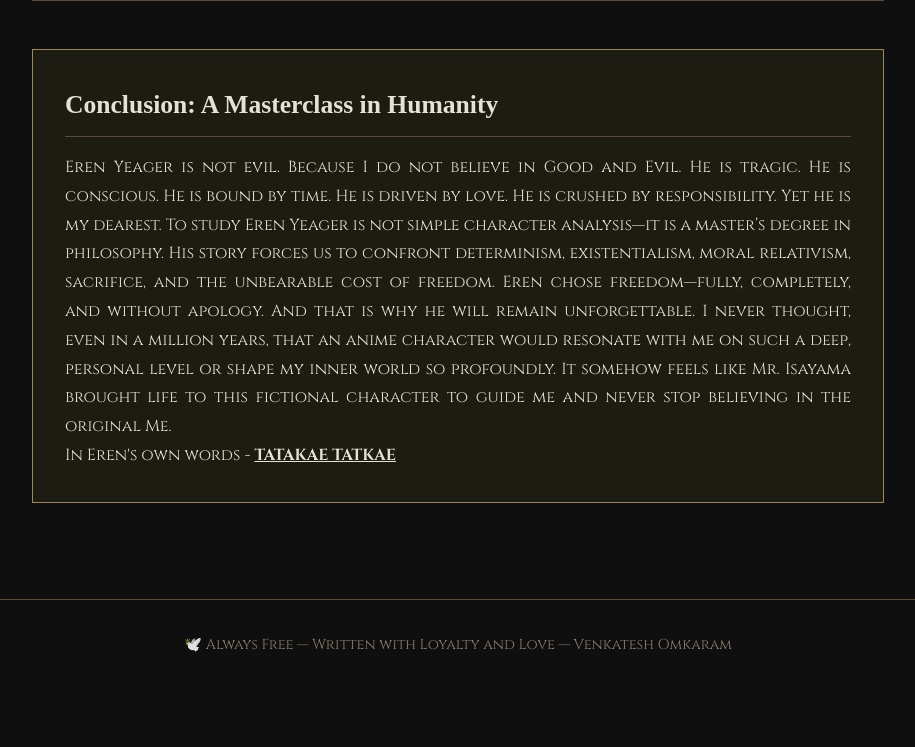
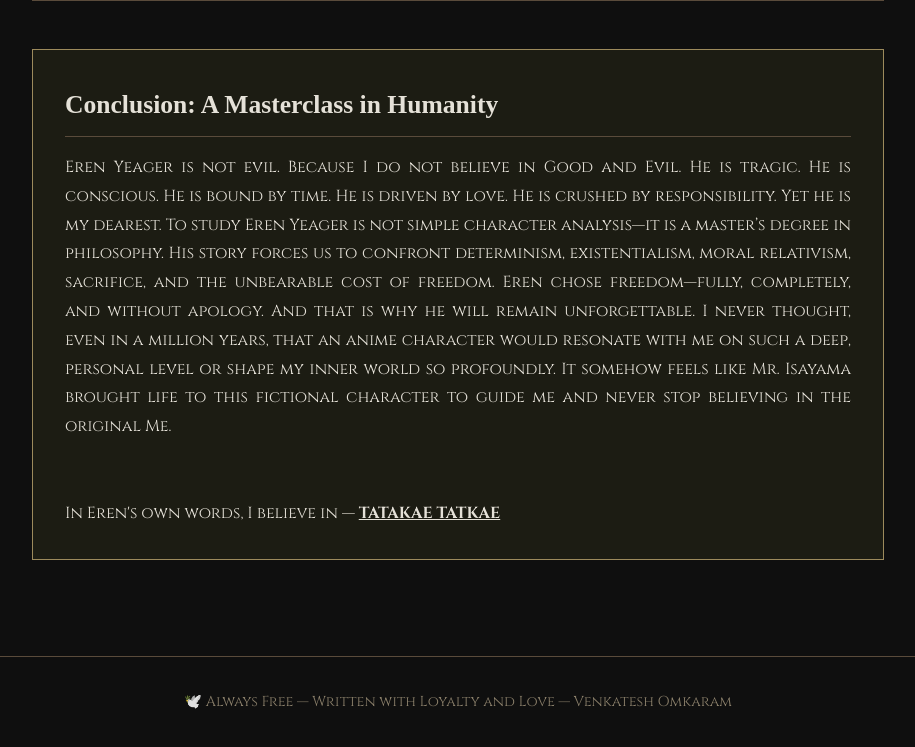
Before and after one commit to omkarium/vyasa, a plain HTML site: page Eren Yeager/index.html in a window 1280 px wide. Shown: the part 3369-4116 px from the top of the page, without its empty margins (182-1097 px from the left). Before the commit the page ends 4059 px from the top, so only its background shows below. Drawn offline with Linux system fonts and the light colour scheme; a web font is replaced by a local one.

Commit message:
Update index.html

```diff
--- a/Eren Yeager/index.html
+++ b/Eren Yeager/index.html
@@ -131,7 +131,9 @@ Eren chose freedom—fully, completely, and without apology.
 And that is why he will remain unforgettable.
 I never thought, even in a million years, that an anime character would resonate with me on such a deep, personal level or shape my inner world so profoundly. It somehow feels like Mr. Isayama brought life to this fictional character to guide me and never stop believing in the original Me.
       </p>
-      <p>In Eren's own words - <b><u>TATAKAE TATKAE</u></b></p>
+    <br>
+    <br>
+      <p>In Eren's own words, I believe in — <b><u>TATAKAE TATKAE</u></b></p>
 
 
     </section>
```
